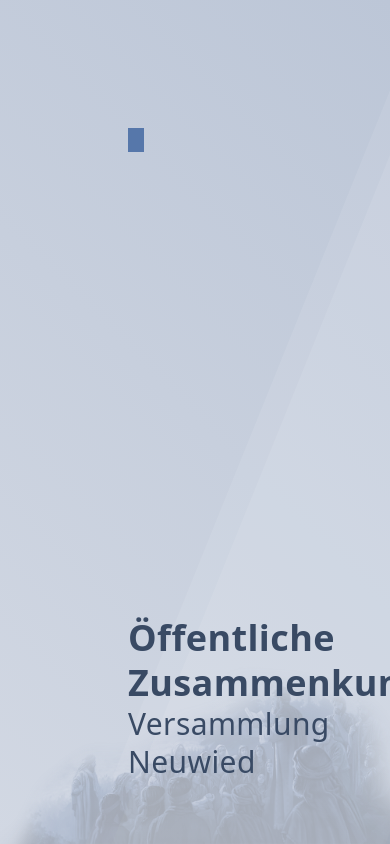
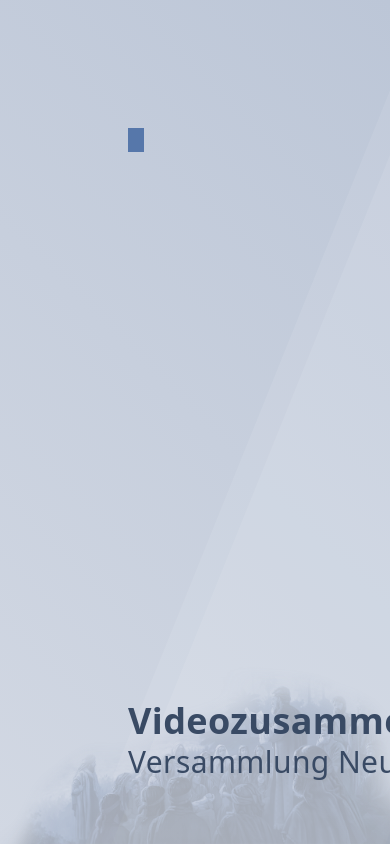
Before and after one commit to patrikkernke/verzoomlung-countdown, a website: page public/index.html in a window 390 px wide. Shown: the top 844 px of the page. Drawn offline with nearby package versions, Linux system fonts and the light colour scheme; files that its build step writes are made by us from their sources; files whose address does not match are found by name.

Commit message:
Cleaning up

```diff
--- a/public/index.html
+++ b/public/index.html
@@ -11,6 +11,7 @@
 </head>
 <body>
 
+    <!-- dynamic content -->
     <section class="absolute ml-32 mt-32 z-20">
         <div class="inline-block">
             <div id="countdown"></div>
@@ -20,11 +21,10 @@
         <div id="program"></div>
     </section>
 
-    <footer class="fixed bottom-0 mb-16 ml-32 z-10">
-        <header id="footer-header" class="tracking-wide leading-tight">
-            <div id="congregation" class="font-black text-4xl">Öffentliche Zusammenkunft</div>
-            <div id="congregationSource" class="text-3xl">Versammlung Neuwied</div>
-        </header>
+    <!-- footer -->
+    <footer class="fixed bottom-0 mb-16 ml-32 z-10 tracking-wide leading-tight">
+        <div class="font-black text-4xl">Videozusammenkunft</div>
+        <div class="text-3xl">Versammlung Neuwied</div>
     </footer>
 
     <!-- special light -->
@@ -33,7 +33,7 @@
 
     <!-- background image -->
     <div class="fixed bottom-0 left-0 right-0 z-0 opacity-25 flex justify-end">
-        <img id="background-image" class="w-full lg:w-2/3" src="/images/erste-christen-versammlung.png" alt="Ersten Christen bei der Versammlung im 1. Jahrhundert">
+        <img class="w-full lg:w-2/3" src="/images/erste-christen-versammlung.png" alt="Ersten Christen bei der Versammlung im 1. Jahrhundert">
     </div>
 
     <!-- Scripts -->
--- a/resources/app.css
+++ b/resources/app.css
@@ -34,12 +34,13 @@ html, body {
 body { background: linear-gradient(45deg, #D2D8E3, #BCC6D7); }
 #countdown { @apply text-blueish-dark; }
 #clock { @apply bg-blueish-light text-white; }
-#footer-header { @apply text-blueish-dark; }
+footer { @apply text-blueish-dark; }
 
+/* congress theme */
 .congress { background: linear-gradient(45deg, theme('colors.yellow.100'), theme('colors.yellow.400')); }
 .congress #countdown-wrapper { @apply text-yellow-900; }
 .congress #current-time { @apply bg-yellow-500 text-yellow-900; }
-.congress #footer-header { @apply text-yellow-900; }
+.congress footer { @apply text-yellow-900; }
 
 .distord {
     transform: skewX(-22deg);
--- a/resources/app.js
+++ b/resources/app.js
@@ -20,7 +20,6 @@ manager.addRegularHappening(wtStudy, moment().subtract(1, 'day'), moment().add(2
 
 document.addEventListener("DOMContentLoaded", () => {
 
-    const bodyElement = document.getElementsByTagName("BODY")[0];
     const countdownElement = document.getElementById('countdown');
     const clockElement = document.getElementById('clock');
     const programElement = document.getElementById('program');
```
